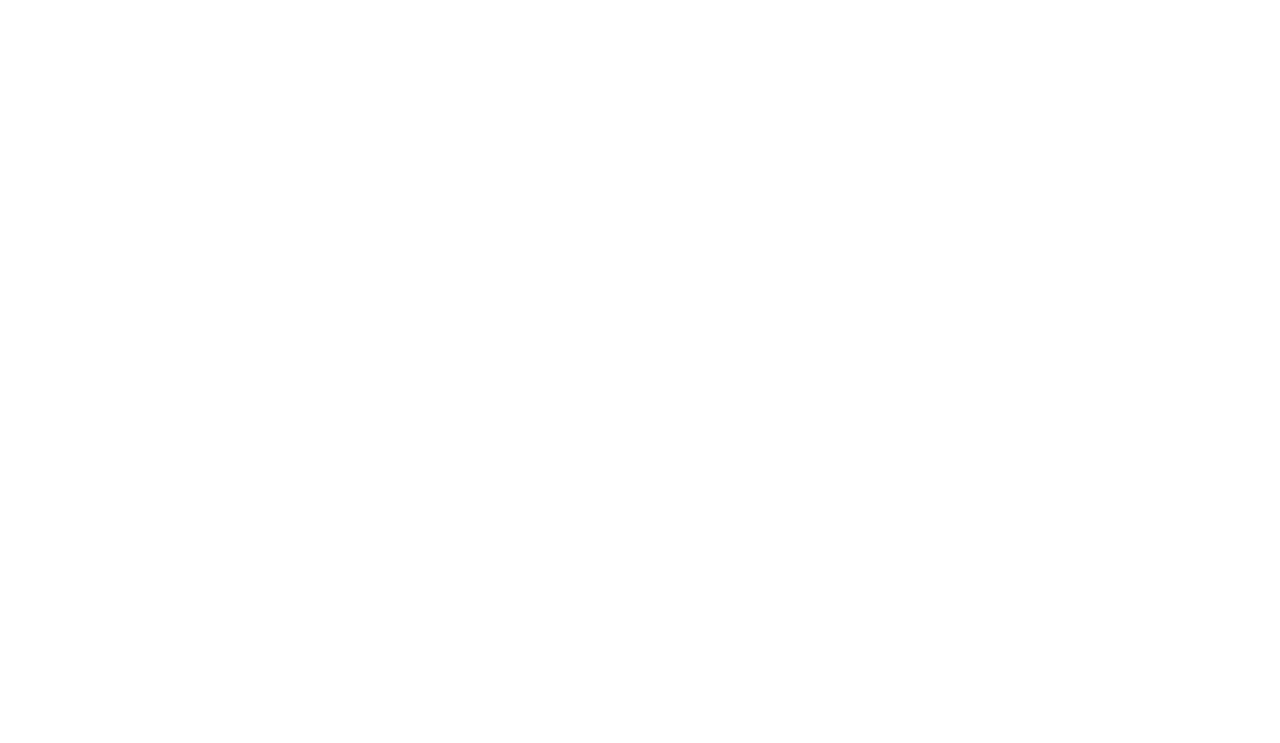
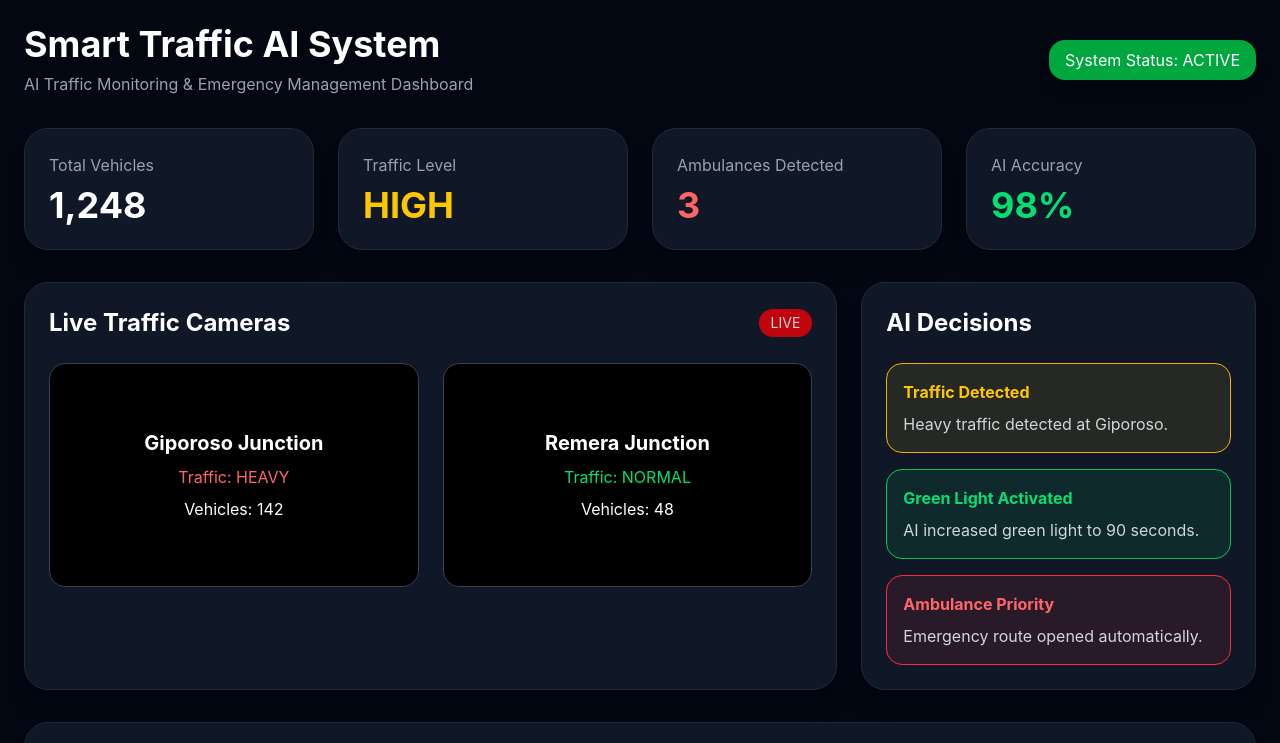
Before and after one commit to agizenezayesulove/smartweb, a React (Vite) app in the folder dash/: page /smart-traffic in a window 1280 px wide. Before the commit this address had no page. Shown: the top 743 px of the page. Built offline with nearby package versions, Linux system fonts and the light colour scheme.

Commit message:
smart traffic

```diff
--- a/dash/src/App.jsx
+++ b/dash/src/App.jsx
@@ -26,6 +26,9 @@
 
 /* AI MODERN PAGE */
 import AIEntertainmentPage from "./pages/AIEntertainmentPage";
+
+/* SMART TRAFFIC AI PAGE */
+import SmartTrafficAIPrototype from "./pages/SmartTrafficAIPrototype";
 
 function App() {
   return (
@@ -66,6 +69,12 @@
           path="/ai-entertainment"
           element={<AIEntertainmentPage />}
         />
+
+        {/* SMART TRAFFIC AI SYSTEM */}
+        <Route
+          path="/smart-traffic"
+          element={<SmartTrafficAIPrototype />}
+        />
       </Routes>
     </BrowserRouter>
   );
--- a/dash/src/components/Sidebar.jsx
+++ b/dash/src/components/Sidebar.jsx
@@ -54,6 +54,13 @@
       icon: <FaBullhorn />,
       name: "Advertisement",
       path: "/advertisement",
+    },
+
+    /* SMART TRAFFIC AI */
+    {
+      icon: <FaChartLine />,
+      name: "Smart Traffic AI",
+      path: "/smart-traffic",
     },
   ];
 
--- /dev/null
+++ b/dash/src/pages/SmartTrafficAIPrototype.jsx
@@ -0,0 +1,133 @@
+export default function SmartTrafficAIPrototype() {
+  return (
+    <div className="min-h-screen bg-gray-950 text-white p-6">
+      <div className="max-w-7xl mx-auto">
+        {/* Header */}
+        <div className="flex flex-col md:flex-row items-center justify-between mb-8 gap-4">
+          <div>
+            <h1 className="text-4xl font-bold">Smart Traffic AI System</h1>
+            <p className="text-gray-400 mt-2">
+              AI Traffic Monitoring & Emergency Management Dashboard
+            </p>
+          </div>
+
+          <div className="bg-green-600 px-4 py-2 rounded-2xl shadow-lg">
+            System Status: ACTIVE
+          </div>
+        </div>
+
+        {/* Stats */}
+        <div className="grid grid-cols-1 md:grid-cols-4 gap-6 mb-8">
+          <div className="bg-gray-900 rounded-3xl p-6 shadow-xl border border-gray-800">
+            <h2 className="text-gray-400">Total Vehicles</h2>
+            <p className="text-4xl font-bold mt-2">1,248</p>
+          </div>
+
+          <div className="bg-gray-900 rounded-3xl p-6 shadow-xl border border-gray-800">
+            <h2 className="text-gray-400">Traffic Level</h2>
+            <p className="text-4xl font-bold mt-2 text-yellow-400">HIGH</p>
+          </div>
+
+          <div className="bg-gray-900 rounded-3xl p-6 shadow-xl border border-gray-800">
+            <h2 className="text-gray-400">Ambulances Detected</h2>
+            <p className="text-4xl font-bold mt-2 text-red-400">3</p>
+          </div>
+
+          <div className="bg-gray-900 rounded-3xl p-6 shadow-xl border border-gray-800">
+            <h2 className="text-gray-400">AI Accuracy</h2>
+            <p className="text-4xl font-bold mt-2 text-green-400">98%</p>
+          </div>
+        </div>
+
+        {/* Main Grid */}
+        <div className="grid grid-cols-1 lg:grid-cols-3 gap-6">
+          {/* Live Cameras */}
+          <div className="lg:col-span-2 bg-gray-900 rounded-3xl p-6 border border-gray-800 shadow-xl">
+            <div className="flex items-center justify-between mb-6">
+              <h2 className="text-2xl font-bold">Live Traffic Cameras</h2>
+              <span className="bg-red-600 px-3 py-1 rounded-full text-sm animate-pulse">
+                LIVE
+              </span>
+            </div>
+
+            <div className="grid grid-cols-1 md:grid-cols-2 gap-6">
+              <div className="bg-black rounded-2xl h-56 flex items-center justify-center border border-gray-700">
+                <div className="text-center">
+                  <p className="text-xl font-bold">Giporoso Junction</p>
+                  <p className="text-red-400 mt-2">Traffic: HEAVY</p>
+                  <p className="mt-2">Vehicles: 142</p>
+                </div>
+              </div>
+
+              <div className="bg-black rounded-2xl h-56 flex items-center justify-center border border-gray-700">
+                <div className="text-center">
+                  <p className="text-xl font-bold">Remera Junction</p>
+                  <p className="text-green-400 mt-2">Traffic: NORMAL</p>
+                  <p className="mt-2">Vehicles: 48</p>
+                </div>
+              </div>
+            </div>
+          </div>
+
+          {/* AI Decisions */}
+          <div className="bg-gray-900 rounded-3xl p-6 border border-gray-800 shadow-xl">
+            <h2 className="text-2xl font-bold mb-6">AI Decisions</h2>
+
+            <div className="space-y-4">
+              <div className="bg-yellow-500/10 border border-yellow-500 rounded-2xl p-4">
+                <h3 className="font-bold text-yellow-400">
+                  Traffic Detected
+                </h3>
+                <p className="text-gray-300 mt-2">
+                  Heavy traffic detected at Giporoso.
+                </p>
+              </div>
+
+              <div className="bg-green-500/10 border border-green-500 rounded-2xl p-4">
+                <h3 className="font-bold text-green-400">
+                  Green Light Activated
+                </h3>
+                <p className="text-gray-300 mt-2">
+                  AI increased green light to 90 seconds.
+                </p>
+              </div>
+
+              <div className="bg-red-500/10 border border-red-500 rounded-2xl p-4">
+                <h3 className="font-bold text-red-400">
+                  Ambulance Priority
+                </h3>
+                <p className="text-gray-300 mt-2">
+                  Emergency route opened automatically.
+                </p>
+              </div>
+            </div>
+          </div>
+        </div>
+
+        {/* Notifications */}
+        <div className="mt-8 bg-gray-900 rounded-3xl p-6 border border-gray-800 shadow-xl">
+          <h2 className="text-2xl font-bold mb-6">Citizen Notifications</h2>
+
+          <div className="space-y-4">
+            <div className="bg-blue-500/10 border border-blue-500 rounded-2xl p-4">
+              <p>
+                “Heavy traffic at Giporoso. Please use Remera road.”
+              </p>
+            </div>
+
+            <div className="bg-purple-500/10 border border-purple-500 rounded-2xl p-4">
+              <p>
+                “Ambulance detected. Temporary traffic control activated.”
+              </p>
+            </div>
+          </div>
+        </div>
+
+        {/* Footer */}
+        <div className="mt-10 text-center text-gray-500">
+          Smart Traffic AI System - Rwanda Smart City Prototype
+        </div>
+      </div>
+    </div>
+  );
+}
```
